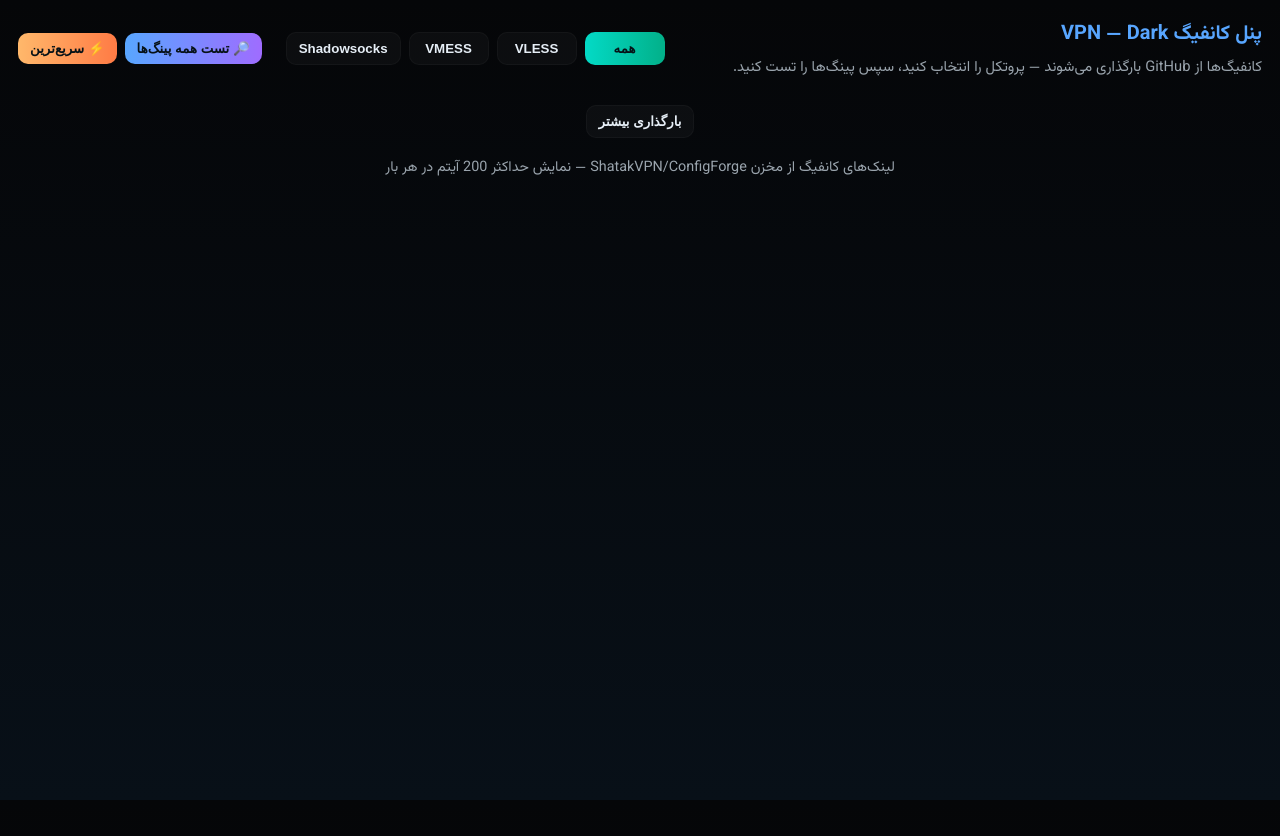
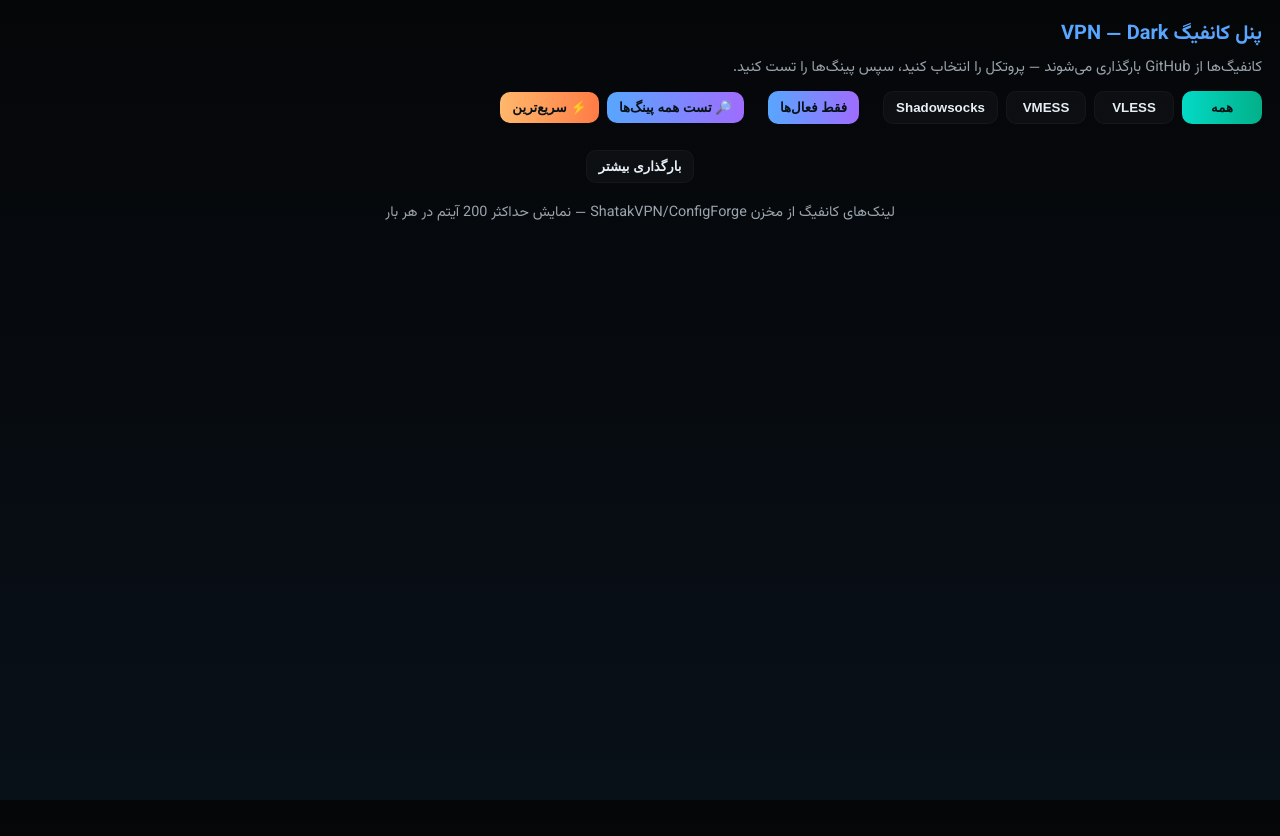
Before and after one commit to johnny1257/vpn-panel, a plain HTML site: page index.html in a window 1280 px wide. Both pictures are taken after a click on the button "همه". Drawn offline with Linux system fonts and the light colour scheme; no server answers.

Commit message:
Add files via upload

```diff
--- a/index.html
+++ b/index.html
@@ -204,10 +204,12 @@
         </div>
         <div class="controls">
             <div class="filters" role="tablist" aria-label="filters">
-                <button class="btn primary" data-proto="all">همه</button>
-                <button class="btn" data-proto="vless">VLESS</button>
-                <button class="btn" data-proto="vmess">VMESS</button>
-                <button class="btn" data-proto="ss">Shadowsocks</button>
+                <button class="btn primary" data-filter="all">همه</button>
+                <button class="btn" data-filter="vless">VLESS</button>
+                <button class="btn" data-filter="vmess">VMESS</button>
+                <button class="btn" data-filter="ss">Shadowsocks</button>
+                <div style="width:8px"></div>
+                <button class="btn accent" data-filter="active">فقط فعال‌ها</button>
             </div>
             <div style="width:8px"></div>
             <button class="btn accent" id="btn-test-all">🔎 تست همه پینگ‌ها</button>
@@ -443,8 +445,13 @@
                 }
             };
 
-            const buildDisplay = (proto = 'all', limit = SHOW_LIMIT) => {
-                let source = (proto === 'all') ? DATA.all : DATA[proto] || [];
+            const buildDisplay = (filterType = 'all') => {
+                let source = [];
+                if (filterType === 'active') {
+                    source = DISPLAY_LIST.filter(item => item.lastPing !== null && item.lastPing < 4000);
+                } else {
+                    const proto = filterType === 'all' ? 'all' : filterType;
+                    source = (proto === 'all') ? DATA.all : DATA[proto] || [];
                     DISPLAY_LIST = source.map(raw => {
                         const hp = extractHostPort(raw);
                         return {
@@ -455,7 +462,8 @@
                             lastPing: null
                         };
                     });
-                const slice = DISPLAY_LIST.slice(0, Math.min(limit, MAX_SHOW));
+                }
+                const slice = source.slice(0, Math.min(SHOW_LIMIT, MAX_SHOW));
                 const html = slice.map((it, idx) => makeCard(it, idx)).join('');
                 document.getElementById('grid').innerHTML = html;
             };
@@ -465,8 +473,8 @@
                     b.addEventListener('click', (e) => {
                         document.querySelectorAll('.filters .btn').forEach(x => x.classList.remove('primary'));
                         e.currentTarget.classList.add('primary');
-                        const proto = e.currentTarget.getAttribute('data-proto');
-                        buildDisplay(proto);
+                        const filter = e.currentTarget.getAttribute('data-filter');
+                        buildDisplay(filter);
                     });
                 });
 
@@ -482,14 +490,14 @@
                 document.getElementById('loadMore').addEventListener('click', () => {
                     SHOW_LIMIT = Math.min(SHOW_LIMIT + 60, MAX_SHOW);
                     const sel = document.querySelector('.filters .btn.primary');
-                    const proto = sel ? sel.getAttribute('data-proto') : 'all';
-                    buildDisplay(proto);
+                    const filter = sel ? sel.getAttribute('data-filter') : 'all';
+                    buildDisplay(filter);
                 });
             };
 
             const init = async () => {
                 await loadAllSources();
-                document.querySelector('.filters .btn[data-proto="all"]').classList.add('primary');
+                document.querySelector('.filters .btn[data-filter="all"]').classList.add('primary');
                 buildDisplay('all', SHOW_LIMIT);
                 initEventListeners();
             };
```
Lines whose indentation alone changed are shown as unchanged.
